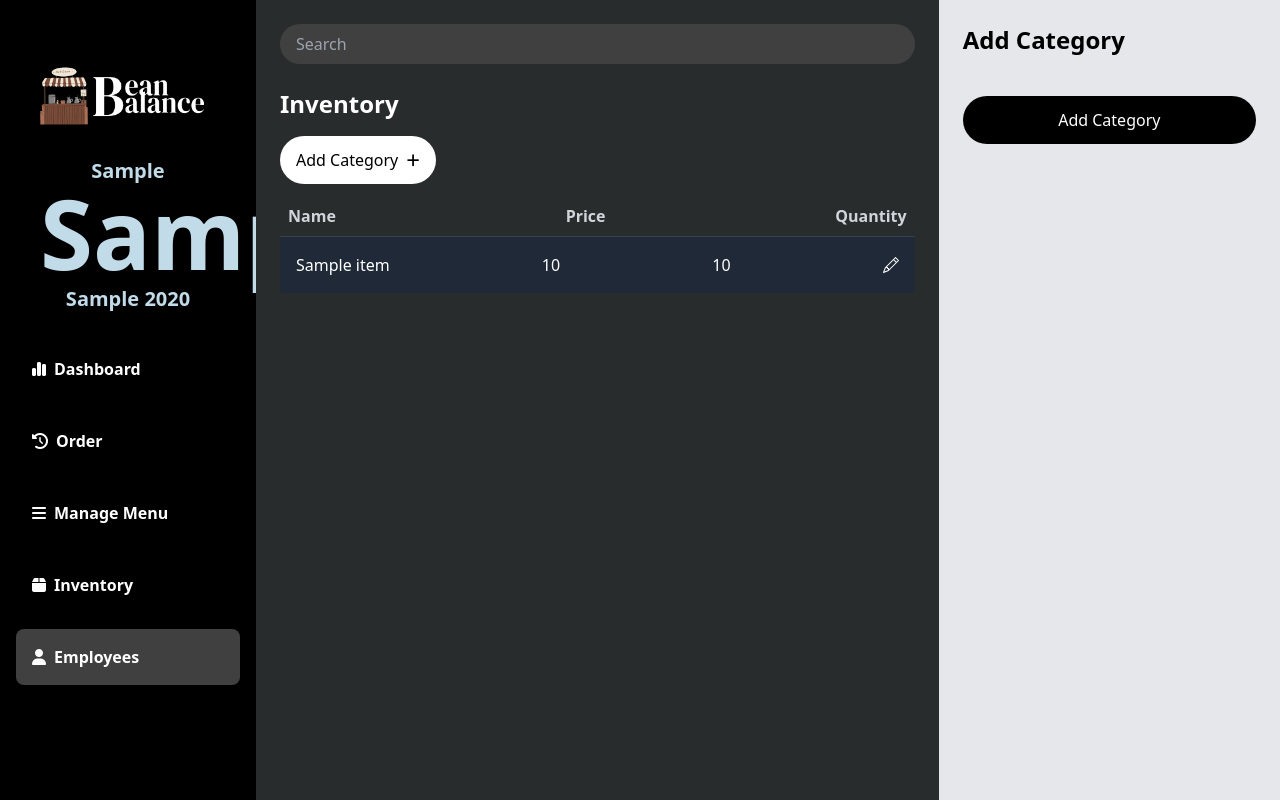
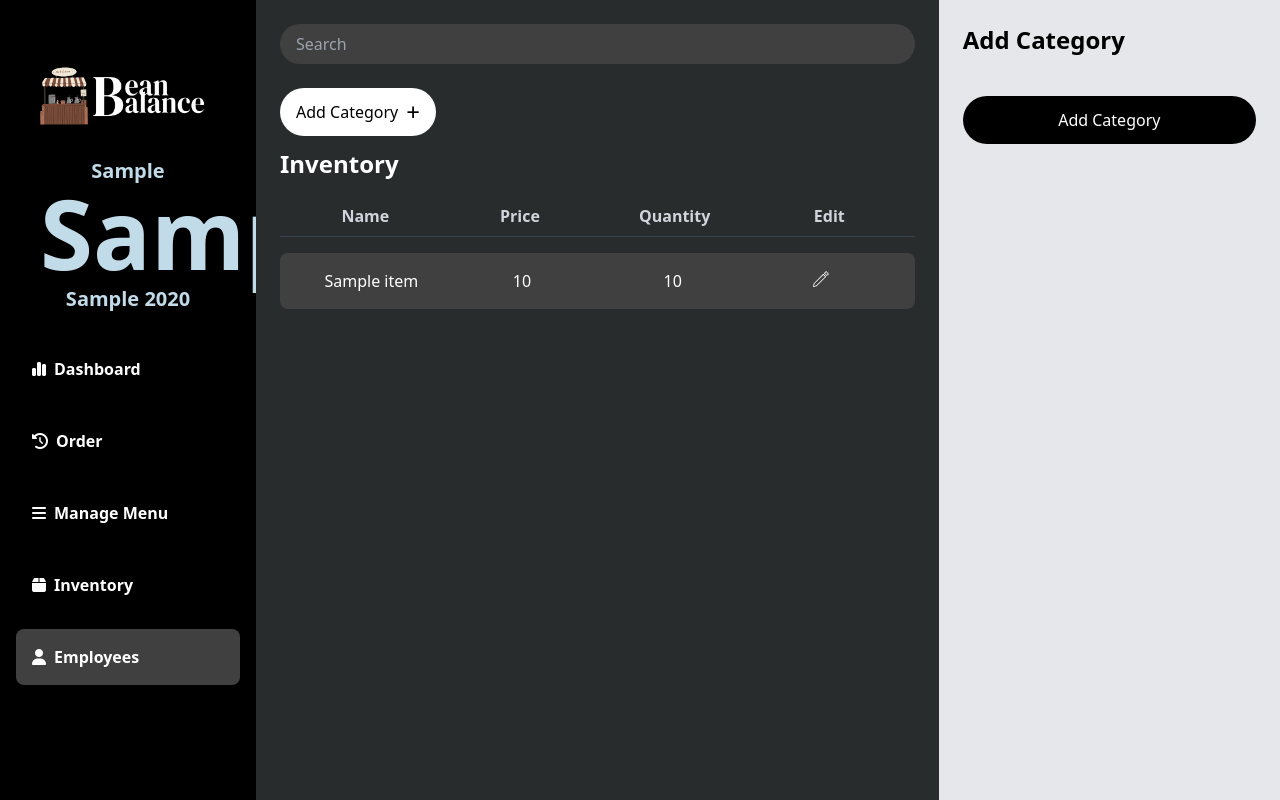
Before and after one commit to jeena5555/project-server-side, a Django app: template beanbalance/inventory/templates/inventory_manage.html in a window 1280 px wide. Run offline with Django 5.2, Linux system fonts and the light colour scheme; the template is opened without the code that fills it: most values are stand-ins (such as "Sample title", 1, 10 or a date in 2020); some libraries are stand-ins or nearby versions.

Commit message:
updated inventory

```diff
--- a/beanbalance/employees/templates/layout.html
+++ b/beanbalance/employees/templates/layout.html
@@ -32,7 +32,7 @@
         <i class="fa-solid fa-clock-rotate-left mr-2"></i>
         <span>Order</span>
       </a>
-      <a href="#" class="flex items-center p-4 hover:bg-[#404040] rounded-lg">
+      <a href="{% url 'menu'%}" class="flex items-center p-4 hover:bg-[#404040] rounded-lg">
         <i class="fa-solid fa-bars mr-2"></i>
         <span>Manage Menu</span>
       </a>
--- a/beanbalance/inventory/templates/inventory_manage.html
+++ b/beanbalance/inventory/templates/inventory_manage.html
@@ -9,27 +9,27 @@
             <div class="mt-6 mb-6">
                 <input type="text" id="search" placeholder="Search" class="w-full bg-[#404040] text-white px-4 py-2 rounded-full">
             </div>
-
-            <!-- Inventory Header -->
-            <h2 class="text-2xl font-bold mb-4">Inventory</h2>
-
-            <!-- Add Position & Filters -->
+          <!-- Add Position & Filters -->
             <div class="flex flex-wrap gap-3 mb-3">
                 <a href="#" class="px-4 py-2 rounded-full flex items-center text-black" style="background-color:#ffffff;">
                     Add Category <span class="ml-2 text-2xl">+</span>
                 </a>
             </div>
+            <!-- Inventory Header -->
+            <h2 class="text-2xl font-bold mb-4">Inventory</h2>
 
             <!-- Inventory Table Header -->
-            <div class="flex justify-between p-2 border-b border-gray-700 text-gray-300">
+            <div class="grid grid-cols-4 p-2 border-b border-gray-700 text-gray-300 text-center">
                 <span class="font-semibold">Name</span>
                 <span class="font-semibold">Price</span>
                 <span class="font-semibold">Quantity</span>
+                <span class="font-semibold">Edit</span>
             </div>
 
             <!-- Inventory Items -->
             {% for item in inventory %}
-            <div class="flex justify-between items-center p-4 bg-gray-800 mb-2 rounded"
+            <div class="p-4 rounded-lg grid grid-cols-4 my-4 text-center"
+                style="background-color:#404040;"
                 data-id="{{ item.id }}"
                 data-name="{{ item.name }}"
                 data-price="{{ item.price }}"
@@ -38,11 +38,16 @@
                 <span>{{ item.name }}</span>
                 <span>{{ item.price }}</span>
                 <span>{{ item.quantity }}</span>
-                <button onclick="rendereditpage('{{ employee.id }}')">
-                  <svg width="16" height="16" viewBox="0 0 16 16" fill="none" xmlns="http://www.w3.org/2000/svg">
-                    <path d="M12.1465 0.146447C12.3417 -0.0488155 12.6583 -0.0488155 12.8536 0.146447L15.8536 3.14645C16.0488 3.34171 16.0488 3.65829 15.8536 3.85355L5.85357 13.8536C5.80569 13.9014 5.74858 13.9391 5.68571 13.9642L0.68571 15.9642C0.500001 16.0385 0.287892 15.995 0.146461 15.8536C0.00502989 15.7121 -0.0385071 15.5 0.0357762 15.3143L2.03578 10.3143C2.06092 10.2514 2.09858 10.1943 2.14646 10.1464L12.1465 0.146447ZM11.2071 2.5L13.5 4.79289L14.7929 3.5L12.5 1.20711L11.2071 2.5ZM12.7929 5.5L10.5 3.20711L4.00001 9.70711V10H4.50001C4.77616 10 5.00001 10.2239 5.00001 10.5V11H5.50001C5.77616 11 6.00001 11.2239 6.00001 11.5V12H6.29291L12.7929 5.5ZM3.03167 10.6755L2.92614 10.781L1.39754 14.6025L5.21903 13.0739L5.32456 12.9683C5.13496 12.8973 5.00001 12.7144 5.00001 12.5V12H4.50001C4.22387 12 4.00001 11.7761 4.00001 11.5V11H3.50001C3.28561 11 3.10272 10.865 3.03167 10.6755Z" fill="white"/>
-                  </svg>
-                </button>
+                <div class="text-center">
+                    <button style="width:20px;" onclick="rendereditpage('{{ employee.id }}')">
+                        <svg width="16" height="16" fill="#ffffff" xmlns="http://www.w3.org/2000/svg" xmlns:xlink="http://www.w3.org/1999/xlink" fill="#000000" height="800px" width="800px" version="1.1" id="Capa_1" viewBox="0 0 306.637 306.637" xml:space="preserve">
+                            <g>
+                                <path d="M12.809,238.52L0,306.637l68.118-12.809l184.277-184.277l-55.309-55.309L12.809,238.52z M60.79,279.943l-41.992,7.896    l7.896-41.992L197.086,75.455l34.096,34.096L60.79,279.943z"/>
+                                <path d="M251.329,0l-41.507,41.507l55.308,55.308l41.507-41.507L251.329,0z M231.035,41.507l20.294-20.294l34.095,34.095    L265.13,75.602L231.035,41.507z"/>
+                            </g>
+                        </svg>
+                    </button>
+                </div>
             </div>
             {% endfor %}
         </div>
```
